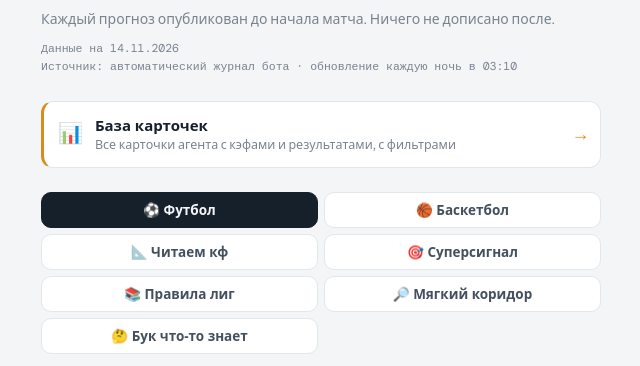
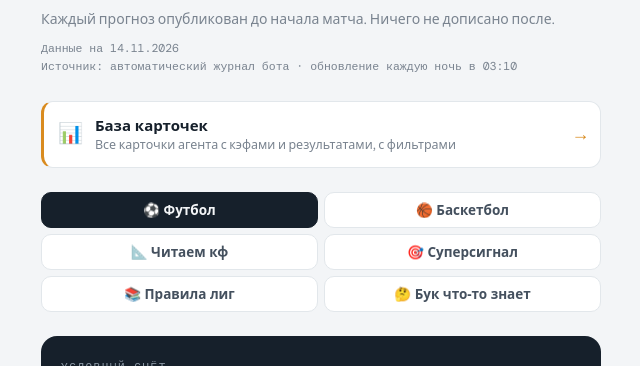
Before and after one commit to fairodds/journal, a plain HTML site: page journal/index.html in a window 1280 px wide. Shown: the part 123-489 px from the top of the page, without its empty margins (319-959 px from the left). Drawn offline with nearby package versions, Linux system fonts and the light colour scheme; a web font is replaced by a local one.

Commit message:
Update index.html

```diff
--- a/journal/index.html
+++ b/journal/index.html
@@ -1,5 +1,5 @@
 <!doctype html>
-<!-- ВЕРСИЯ 2 от 03.11.26 — Бук что-то знает: ставка с форой -->
+<!-- ВЕРСИЯ 3 от 15.11.26 — «Мягкий коридор» убран -->
 <html lang="ru">
 <head>
 <meta charset="utf-8">
@@ -360,7 +360,8 @@ const LANGS = [ ['ru','RU'], ['uk','UA'], ['en','EN'] ];
 /* ИЗМЕНЕНО 13.10: вид «Все» убран, добавлен «Читаем кф» — у каждого вида свой банк */
 /* ИЗМЕНЕНО 23.10.26: добавлены «Правила лиг» и «Мягкий коридор» — у каждого свой банк */
 /* ИЗМЕНЕНО 03.11.26: добавлен «Бук что-то знает» — свой банк */
-const SPORTS = [ ['football','sportFootball'], ['basketball','sportBasketball'], ['readodds','sportReadOdds'], ['supersignal','sportSuper'], ['rules','sportRules'], ['soft','sportSoft'], ['illogical','sportIllogical'] ];
+/* ИЗМЕНЕНО 15.11.26: «Мягкий коридор» убран (стратегия закрыта) */
+const SPORTS = [ ['football','sportFootball'], ['basketball','sportBasketball'], ['readodds','sportReadOdds'], ['supersignal','sportSuper'], ['rules','sportRules'], ['illogical','sportIllogical'] ];
 
 const T = {
 ru:{brand:'Честный коэффициент', sub:'Открытый журнал прогнозов',
```
